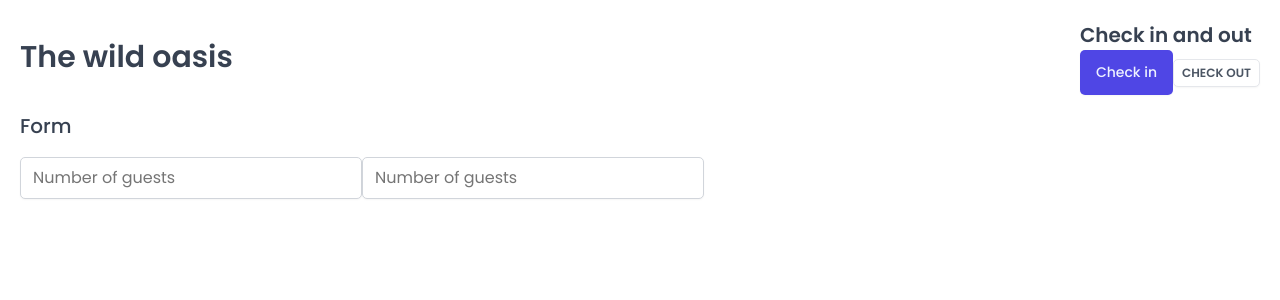
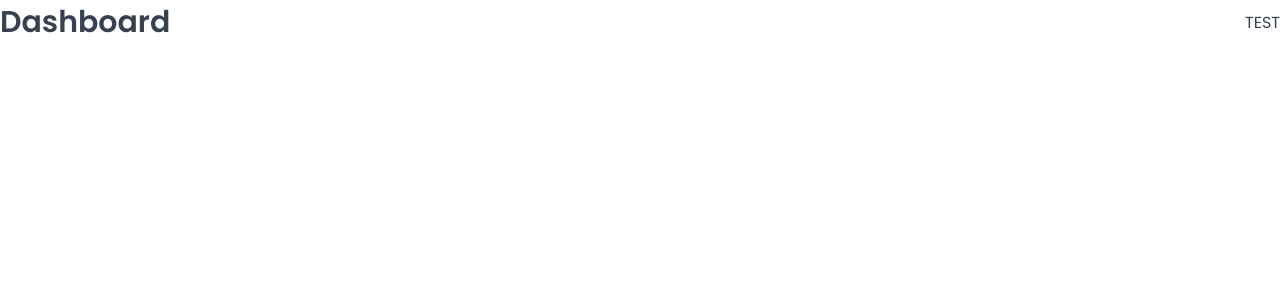
Before and after one commit to EUNSUN23/react-jonas, a React (Vite) app in the folder wild-oasis/: page /dashboard in a window 1280 px wide. Shown: the top 300 px of the page. Built offline with nearby package versions, Linux system fonts and the light colour scheme; a web font is replaced by a local one.

Commit message:
[wild-oasis] 페이지 & router추가

```diff
--- a/wild-oasis/src/App.jsx
+++ b/wild-oasis/src/App.jsx
@@ -1,50 +1,32 @@
-import styled from "styled-components";
+import React from 'react';
+import {BrowserRouter, Navigate, Route, Routes} from "react-router-dom";
+import Dashboard from "./pages/Dashboard.jsx";
+import Bookings from "./pages/Bookings.jsx";
+import Cabins from "./pages/Cabins.jsx";
+import Users from "./pages/Users";
+import Settings from "./pages/Settings.jsx";
+import Account from "./pages/Account.jsx";
+import Login from "./pages/Login.jsx";
+import PageNotFound from "./pages/PageNotFound.jsx";
 import GlobalStyles from "./styles/GlobalStyles.js";
-import Button from "./ui/Button.jsx";
-import Input from "./ui/Input.jsx";
-import Heading from "./ui/Heading.jsx";
-import Row from "./ui/Row.jsx";
-
-// 리액트 컴포넌트를 반환한다.
-// jsx props를 받을 수 있다.
-
-
-// 이미 존재하는 App을 스타일링할때에는 Styled컴포넌트명 이 관례.
-const StyledApp = styled.main`
-  padding: 20px;
-`
 
 function App() {
     return (
         <>
-            <GlobalStyles/>
-            <StyledApp>
-                <Row>
-
-                    <Row type='horizontal'>
-                        <Heading as="h1">The wild oasis</Heading>
-                        <div>
-                            <Heading as="h2">Check in and out</Heading>
-                            <Button onClick={() => alert("check in")}>Check in</Button>
-                            <Button
-                                variation='secondary'
-                                size='small'
-                                onClick={() => alert("check out")}
-                            >
-                                Check out
-                            </Button>
-                        </div>
-                    </Row>
-
-                    <Row>
-                        <Heading as="h3">Form</Heading> {/*h3요소로 렌더링됨*/}
-                        <div>
-                            <Input type='number' placeholder='Number of guests'/>
-                            <Input type='number' placeholder='Number of guests'/>
-                        </div>
-                    </Row>
-                </Row>
-            </StyledApp>
+        <GlobalStyles/>
+            <BrowserRouter>
+                <Routes>
+                    <Route index element={<Navigate replace to='dashboard'/>}/>
+                    <Route path='dashboard' element={<Dashboard/>}/>
+                    <Route path='bookings' element={<Bookings/>}/>
+                    <Route path='cabins' element={<Cabins/>}/>
+                    <Route path='users' element={<Users/>}/>
+                    <Route path='settings' element={<Settings/>}/>
+                    <Route path='account' element={<Account/>}/>
+                    <Route path='login' element={<Login/>}/>
+                    <Route path='*' element={<PageNotFound/>}/>
+                </Routes>
+            </BrowserRouter>
         </>
     );
 }
```
